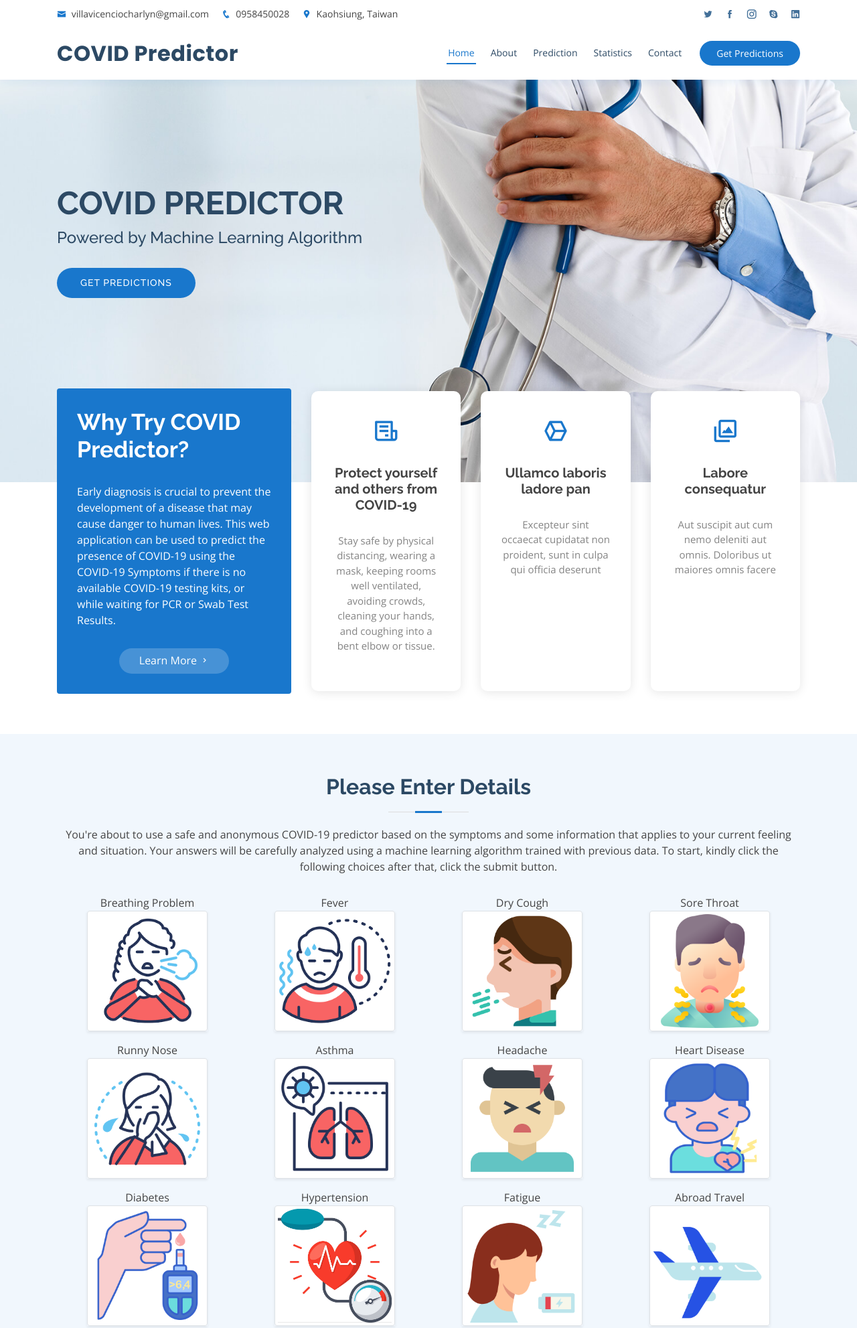
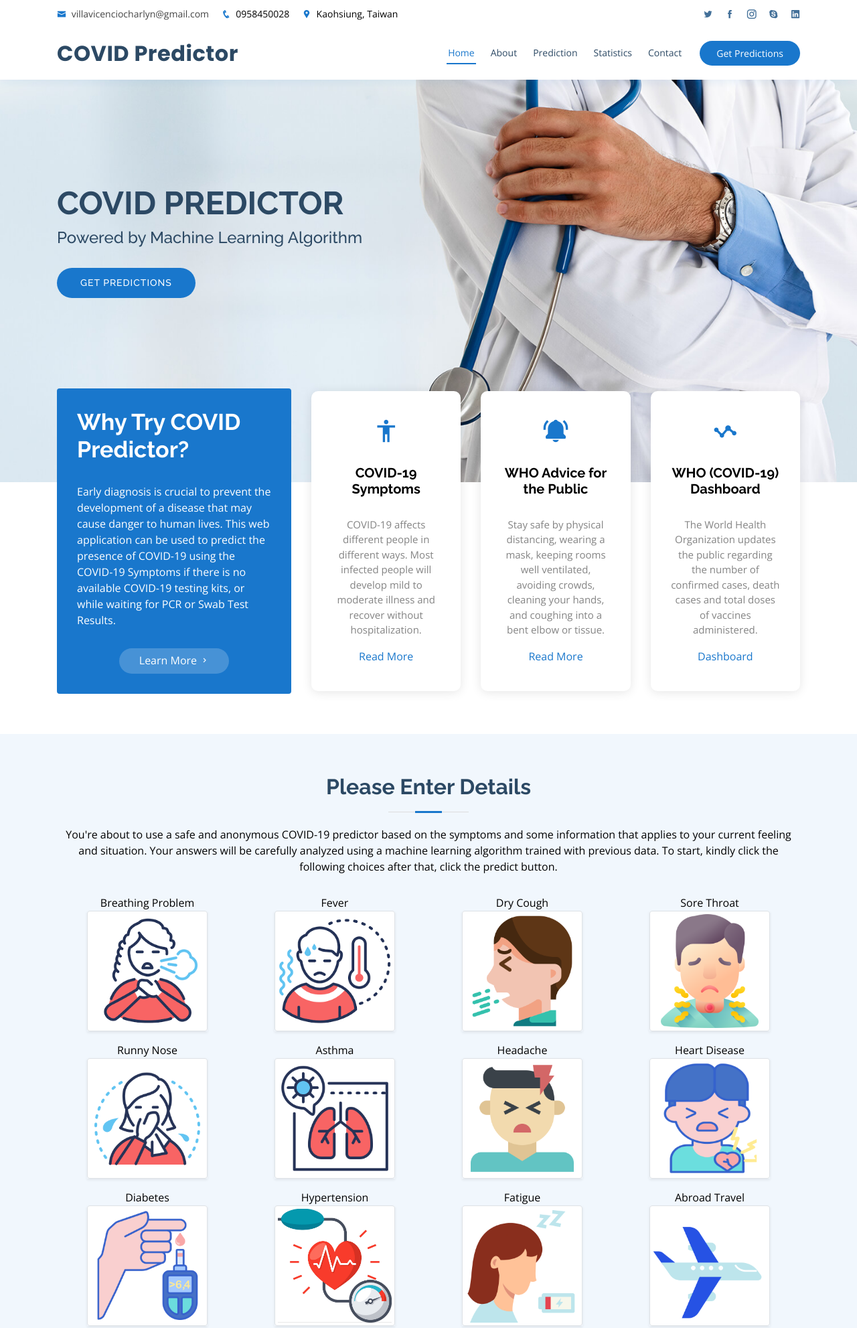
Before and after one commit to dearcharlyn/covid_predictor, a Django app: page / in a window 1280 px wide. Shown: the top 1983 px of the page at 67% size. Run offline with Django 3.2, Linux system fonts and the light colour scheme; parts of the project's set-up code (start-up, migrations or seed data) failed here and were passed over; some libraries are stand-ins or nearby versions.

Commit message:
Buttons and Icons

```diff
--- a/static/assets/css/style.css
+++ b/static/assets/css/style.css
@@ -10,7 +10,7 @@
 --------------------------------------------------------------*/
 body {
   font-family: "Open Sans", sans-serif;
-  color: #444444;
+  color: #000000;
 }
 
 a {
--- a/templates/headerPage.html
+++ b/templates/headerPage.html
@@ -130,7 +130,7 @@
                   available COVID-19 testing kits, or while waiting for PCR or Swab Test Results.
               </p>
               <div class="text-center">
-                <a href="https://www.mdpi.com/1999-4893/14/7/201" class="more-btn">Learn More <i class="bx bx-chevron-right"></i></a>
+                <a target="_blank" href="https://www.mdpi.com/1999-4893/14/7/201" class="more-btn">Learn More <i class="bx bx-chevron-right"></i></a>
               </div>
             </div>
           </div>
@@ -139,23 +139,32 @@
               <div class="row">
                 <div class="col-xl-4 d-flex align-items-stretch">
                   <div class="icon-box mt-4 mt-xl-0">
-                    <i class="bx bx-receipt"></i>
-                    <h4>Protect yourself and others from COVID-19</h4>
-                    <p>Stay safe by physical distancing, wearing a mask, keeping rooms well ventilated, avoiding crowds, cleaning your hands, and coughing into a bent elbow or tissue. </p>
+                    <i class="bx bx-body"></i>
+                    <h4>COVID-19 Symptoms</h4>
+                    <p>COVID-19 affects different people in different ways. Most infected people will develop mild to moderate illness and recover without hospitalization.</p>
+                    <div class="text-center">
+                <a target="_blank" href="https://www.who.int/health-topics/coronavirus#tab=tab_3" class="more-btn">Read More</a>
+              </div>
                   </div>
                 </div>
                 <div class="col-xl-4 d-flex align-items-stretch">
                   <div class="icon-box mt-4 mt-xl-0">
-                    <i class="bx bx-cube-alt"></i>
-                    <h4>Ullamco laboris ladore pan</h4>
-                    <p>Excepteur sint occaecat cupidatat non proident, sunt in culpa qui officia deserunt</p>
+                    <i class="bx bxs-bell-ring"></i>
+                    <h4>WHO Advice for the Public</h4>
+                    <p>Stay safe by physical distancing, wearing a mask, keeping rooms well ventilated, avoiding crowds, cleaning your hands, and coughing into a bent elbow or tissue. </p>
+                    <div class="text-center">
+                        <a target="_blank" href="https://www.who.int/emergencies/diseases/novel-coronavirus-2019/advice-for-public" class="more-btn">Read More</a>
+                      </div>
                   </div>
                 </div>
                 <div class="col-xl-4 d-flex align-items-stretch">
                   <div class="icon-box mt-4 mt-xl-0">
-                    <i class="bx bx-images"></i>
-                    <h4>Labore consequatur</h4>
-                    <p>Aut suscipit aut cum nemo deleniti aut omnis. Doloribus ut maiores omnis facere</p>
+                    <i class="bx bx-stats"></i>
+                    <h4>WHO (COVID-19) Dashboard</h4>
+                    <p>The World Health Organization updates the public regarding the number of confirmed cases, death cases and total doses of vaccines administered.</p>
+                      <div class="text-center">
+                <a target="_blank" href="https://covid19.who.int" class="more-btn">Dashboard</a>
+              </div>
                   </div>
                 </div>
               </div>
--- a/templates/index.html
+++ b/templates/index.html
@@ -8,7 +8,7 @@
           <h2>Please Enter Details</h2>
           <p>You're about to use a safe and anonymous COVID-19 predictor based on the symptoms and some information that applies to your current feeling and situation.
               Your answers will be carefully analyzed using a machine learning algorithm trained with previous data. To start, kindly click the
-              following choices after that, click the submit button.
+              following choices after that, click the predict button.
           </p>
         </div>
          {% if covidval %}
@@ -177,9 +177,9 @@
                 <h2>You are <i><b>{{covidval}} </b> </i></h2>
                 <p>Keep Safe.</p>
             </div>
-         <a href="/" class="navbar-brand"><i class="fa fa-h-square"></i>Predict Again</a>
+         <a href="/" class="navbar-brand">Predict Again?</a>
          {% else%}
-            <div class="text-center"><button type="submit">Predict</button></div>
+            <div class="php-email-form text-center" id="predict-button"><button type="submit">Predict</button></div>
          {% endif %}
 
         </form>
```
Also changed, not shown: db.sqlite3, 1 other file.
